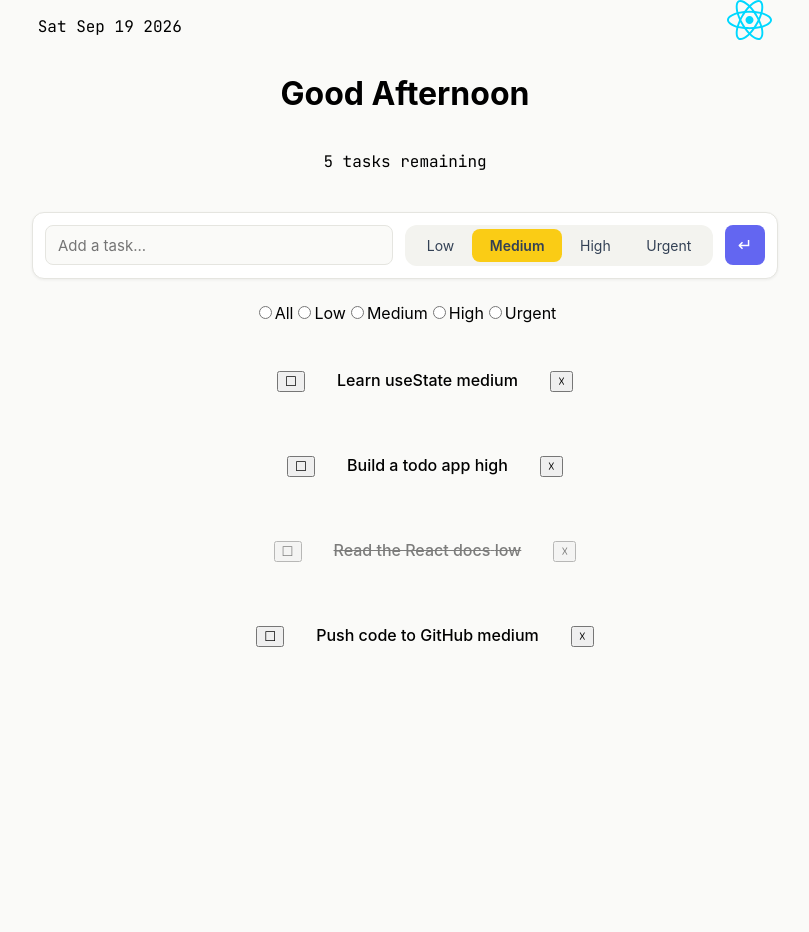
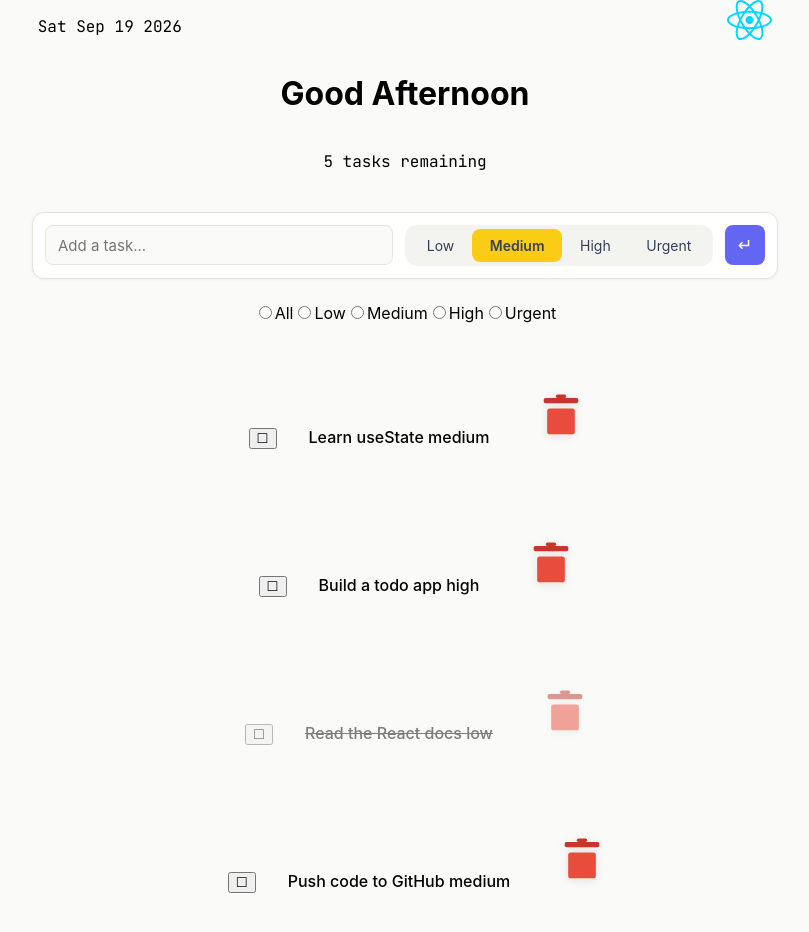
Before and after one commit to AdamKirikisla/react-state-todo-app, a React (Vite) app in the folder react-state-todo-app/: page / in a window 1280 px wide. Shown: the top 932 px of the page, without its empty margins (235-1044 px from the left). Before the commit the page ends 800 px from the top, so only its background shows below. Built offline with nearby package versions, Linux system fonts and the light colour scheme.

Commit message:
create DeleteButton.jsx and style it

```diff
--- /dev/null
+++ b/react-state-todo-app/src/Components/DeleteButton.jsx
@@ -0,0 +1,46 @@
+export default function DeleteButton({ onClick }){
+    return(
+
+        <button aria-label="Delete item" className="delete-button" onClick={onClick}>
+        <svg
+            className="trash-svg"
+            viewBox="0 -10 64 74"
+            xmlns="http://www.w3.org/2000/svg"
+        >
+            <g id="trash-can">
+            <rect
+                x="16"
+                y="24"
+                width="32"
+                height="30"
+                rx="3"
+                ry="3"
+                fill="#e74c3c"
+            ></rect>
+
+            <g transformOrigin="12 18" className="lid-group">
+                <rect
+                x="12"
+                y="12"
+                width="40"
+                height="6"
+                rx="2"
+                ry="2"
+                fill="#c0392b"
+                ></rect>
+                <rect
+                x="26"
+                y="8"
+                width="12"
+                height="4"
+                rx="2"
+                ry="2"
+                fill="#c0392b"
+                ></rect>
+            </g>
+            </g>
+        </svg>
+        </button>
+
+    )
+}
--- a/react-state-todo-app/src/Components/TaskList.jsx
+++ b/react-state-todo-app/src/Components/TaskList.jsx
@@ -1,3 +1,5 @@
+import DeleteButton from "./DeleteButton"
+
 
 export default function TaskList(props){
 
@@ -5,7 +7,9 @@ export default function TaskList(props){
         task => (<li key={task.id} className={task.done ? "task-done" : "task"}>
             <button className="finish-button" onClick={() => props.completeTask(task.id)}>&#x2610;</button>
             {task.text} {task.priority}
-            <button className="delete-button" onClick={() => props.deleteTask(task.id)}>&#x2613;</button>
+            <DeleteButton onClick={() => props.deleteTask(task.id)}/>
+
+
 
         </li>)
     )
--- a/react-state-todo-app/src/styles.css
+++ b/react-state-todo-app/src/styles.css
@@ -189,6 +189,48 @@ form{
   opacity: 0.5;
 }
 
+
+/* Start of Delete Button */
+/* From Uiverse.io by philipo30 */
+.delete-button {
+  position: relative;
+  padding: 0.5em;
+  border: none;
+  background: transparent;
+  cursor: pointer;
+  font-size: 1em;
+  transition: transform 0.2s ease;
+}
+
+.trash-svg {
+  width: 4em;
+  height: 4em;
+  transition: transform 0.3s cubic-bezier(0.34, 1.56, 0.64, 1);
+  filter: drop-shadow(0 2px 4px rgba(0, 0, 0, 0.1));
+  overflow: visible;
+}
+
+.lid-group {
+  transition: transform 0.3s cubic-bezier(0.34, 1.56, 0.64, 1);
+}
+
+.delete-button:hover .lid-group {
+  transform: rotate(-28deg) translateY(2px);
+}
+
+.delete-button:active .lid-group {
+  transform: rotate(-12deg) scale(0.98);
+}
+
+.delete-button:hover .trash-svg {
+  transform: scale(1.08) rotate(3deg);
+}
+
+.delete-button:active .trash-svg {
+  transform: scale(0.96) rotate(-1deg);
+}
+
+/* End of Delete Button */
 .finish-button,
 .delete-button
 {
```
